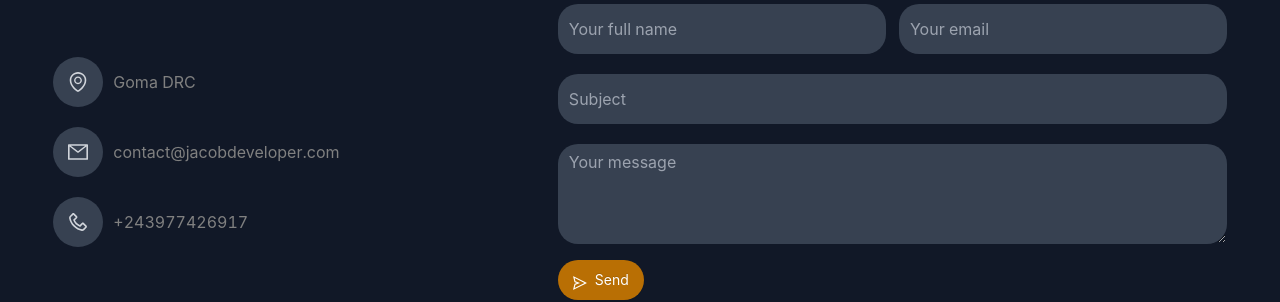
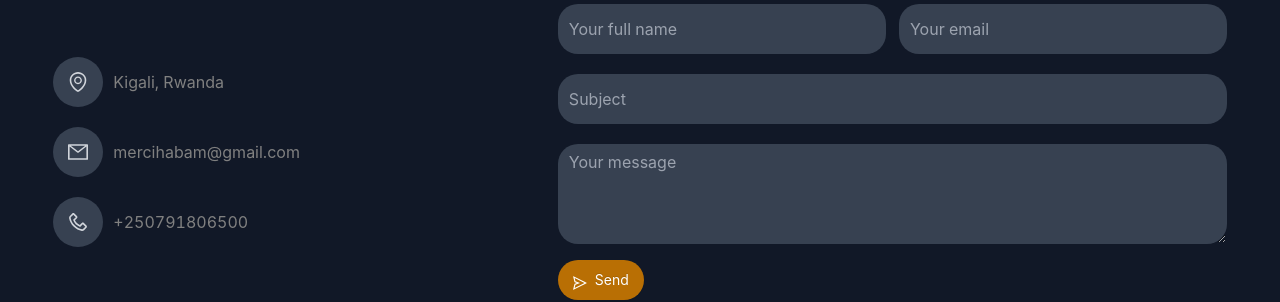
Before and after one commit to jacob-js/jacob-js, a React (Vite) app: page / in a window 1280 px wide. Shown: the part 1944-2246 px from the top of the page. Built offline with nearby package versions, Linux system fonts and the light colour scheme; no server answers.

Commit message:
feat: update contact informations

```diff
--- a/src/Components/Contact.jsx
+++ b/src/Components/Contact.jsx
@@ -20,7 +20,7 @@ function Contact() {
                 setSubject('');
                 Modal.success({
                     title: 'Success',
-                    content: 'Your message has been sent successfully',
+                    content: 'Thanks for your message, will contact you back shortly',
                 });
                 window.location.hash = '#';
                 window.scrollTo(0, 0);
@@ -56,17 +56,17 @@ function Contact() {
             <div className="details">
                 <div className="detail">
                     <div className="icon"> <EnvironmentOutlined /> </div>
-                    <div className="text">Goma DRC</div>
+                    <div className="text">Kigali, Rwanda</div>
                 </div>
                 <div className="detail">
                     <div className="icon"> <MailOutlined /> </div>
                     <a className='text' href="mailto:contact@jacobdeveloper.com">
-                        contact@jacobdeveloper.com
+                        mercihabam@gmail.com
                     </a>
                 </div>
                 <div className="detail">
                     <div className="icon"> <PhoneOutlined rotate={90} /> </div>
-                    <a className='text' href="tel:+243977426917">+243977426917</a>
+                    <a className='text' href="tel:+250791806500">+250791806500</a>
                 </div>
             </div>
             <form className="form" onSubmit={handleSubmit}>
```
